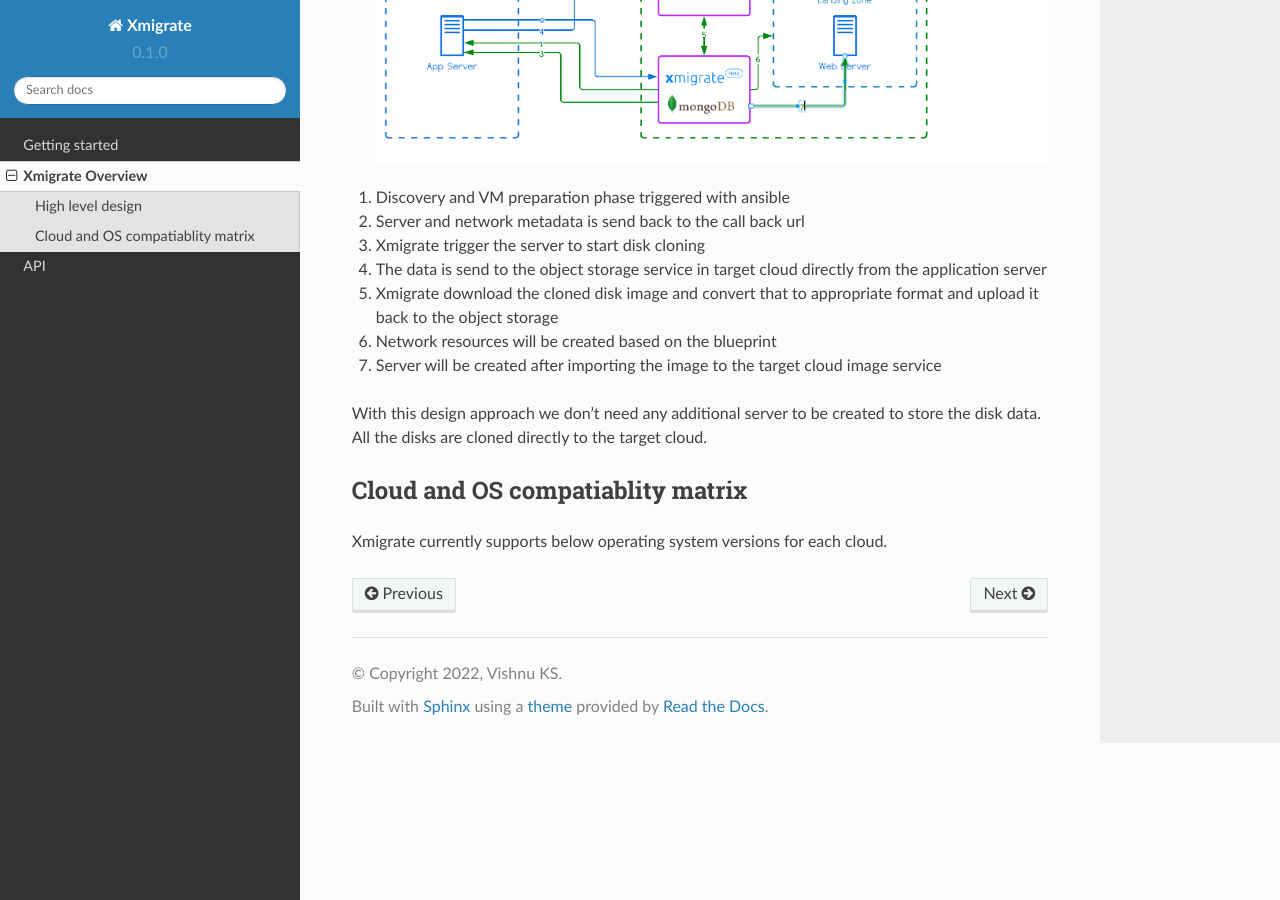
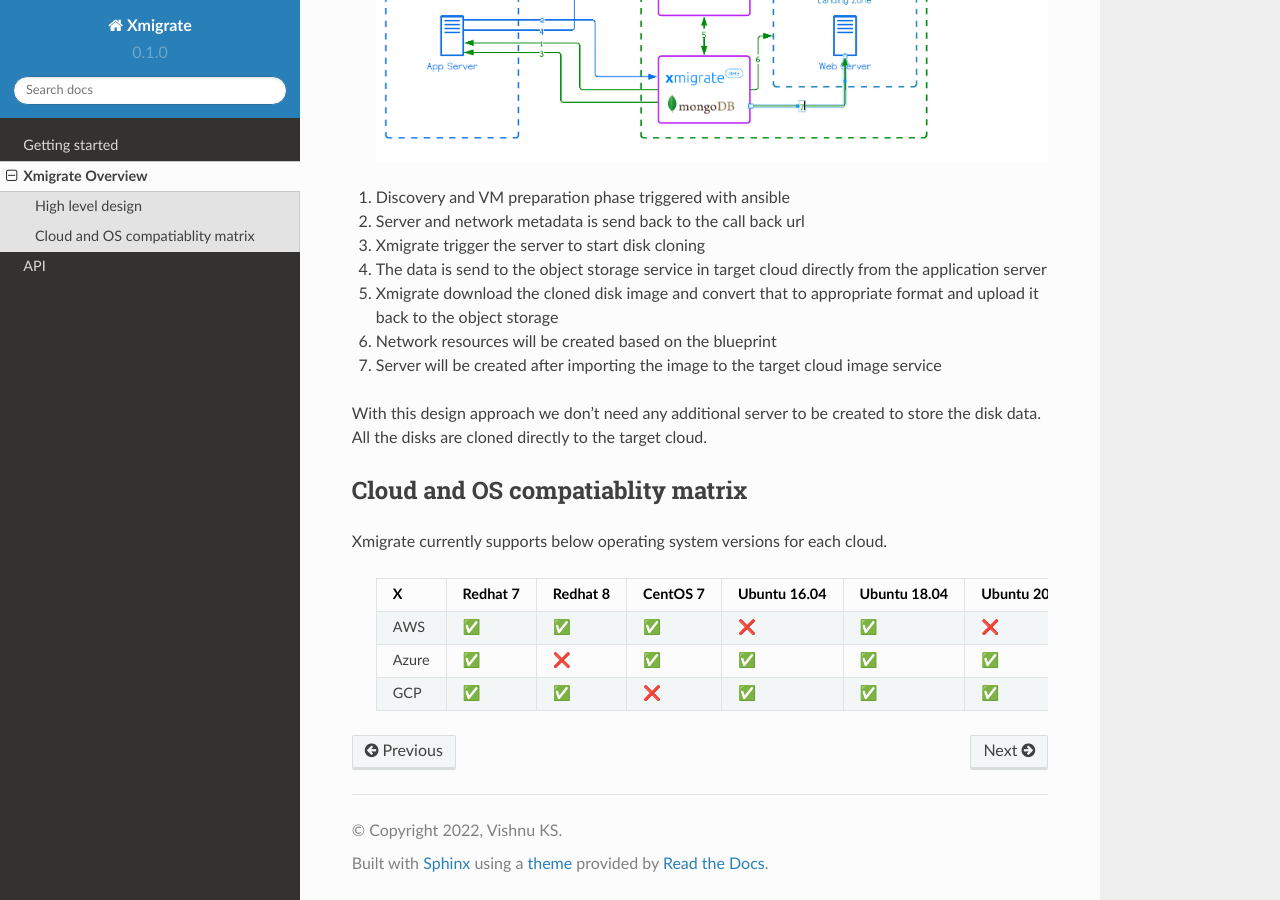
Before and after one commit to xmigrate/xmigrate-docs, a Sphinx documentation site: the page built from docs/source/architecture.rst, in a window 1280 px wide and 900 px high, scrolled down 554 px. Built offline with Sphinx 7.4.7 and the Read the Docs theme 2.0.0, drawn with Linux system fonts in a browser that asks for light colours.

Commit message:
corrected the table format

```diff
--- a/docs/source/architecture.rst
+++ b/docs/source/architecture.rst
@@ -35,7 +35,7 @@
  ======== =========== =========== =========== =============== =============== ===============
      X      Redhat 7    Redhat 8    CentOS 7    Ubuntu 16.04    Ubuntu 18.04    Ubuntu 20.04
  ======== =========== =========== =========== =============== =============== ===============
-  **AWS**      ✅           ✅           ✅           ❌               ✅               ❌
-  **Azure**    ✅           ❌           ✅           ✅               ✅               ✅
-  **GCP**      ✅           ✅           ❌           ✅               ✅               ✅
+  AWS      ✅           ✅           ✅           ❌               ✅               ❌
+  Azure    ✅           ❌           ✅           ✅               ✅               ✅
+  GCP      ✅           ✅           ❌           ✅               ✅               ✅
  ======== =========== =========== =========== =============== =============== ===============
```
